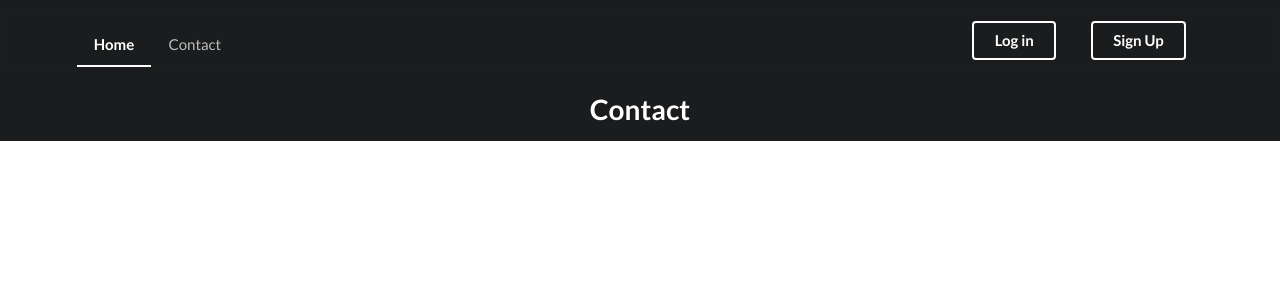
After one commit to henry-doan/django-potluck-planner, a Django app: page /contact/ in a window 1280 px wide. The commit adds this page. Shown: the top 300 px of the page. Run offline with Django 3.2, Linux system fonts and the light colour scheme; some libraries are stand-ins or nearby versions.

Commit message:
stubbed out home page and nav

```diff
--- a/potluck/planner/templates/planner/base.html
+++ b/potluck/planner/templates/planner/base.html
@@ -3,27 +3,13 @@
 <head>
   <title>Potluck Planner</title>
   <link rel="stylesheet" href="https://cdnjs.cloudflare.com/ajax/libs/semantic-ui/2.4.1/semantic.min.css" integrity="sha256-9mbkOfVho3ZPXfM7W8sV2SndrGDuh7wuyLjtsWeTI1Q=" crossorigin="anonymous" />
-
 </head>
 <body>
-  <!-- <nav class="red" role="navigation">
-    <div class="nav-wrapper container">
-      <a id="logo-container" href="#" class="brand-logo">Logo</a>
-      <ul class="right hide-on-med-and-down">
-        <li><a href="#">Navbar Link</a></li>
-      </ul>
-
-      <ul id="nav-mobile" class="sidenav">
-        <li><a href="#">Navbar Link</a></li>
-      </ul>
-      <a href="#" data-target="nav-mobile" class="sidenav-trigger"><i class="material-icons">menu</i></a>
-    </div>
-  </nav> -->
   <div class="ui inverted vertical masthead center aligned segment">
     <div class="ui large secondary inverted pointing menu stackable">
       <div class="ui container">
-        <a class="active item">Home</a>
-        <a class="item">Contact</a>
+        <a class="item active" href="{% url 'home' %}">Home</a>
+        <a class="item" href="{% url 'contact' %}">Contact</a>
         {% if user.is_authenticated %}
           <a class="item">Events</a>
         {% endif %}
@@ -44,10 +30,9 @@
       </div>
     </div>
   </div>
-  <div class="ui container">
   {% if messages %}
     {% for message in messages %}
-        <div class="alert alert-{{ message.tags }}">
+      <div class="ui message {{ message.tags }}">
         {{ message }}
       </div>
     {% endfor %}
@@ -56,7 +41,6 @@
   {% block body %}
 
   {% endblock %}
-  </div>
 </body>
 <script src="https://code.jquery.com/jquery-3.1.1.min.js" integrity="sha256-hVVnYaiADRTO2PzUGmuLJr8BLUSjGIZsDYGmIJLv2b8=" crossorigin="anonymous"></script>
 <script src="https://cdnjs.cloudflare.com/ajax/libs/semantic-ui/2.4.1/semantic.min.js" integrity="sha256-t8GepnyPmw9t+foMh3mKNvcorqNHamSKtKRxxpUEgFI=" crossorigin="anonymous"></script>
--- /dev/null
+++ b/potluck/planner/templates/planner/contact.html
@@ -0,0 +1,12 @@
+{% extends 'planner/base.html' %}
+
+{% block body %}
+  <div class="ui inverted vertical masthead center aligned segment">
+    <div class="ui text container">
+      <h1 class="ui inverted header">
+        Contact
+      </h1>
+    </div>
+  </div>
+
+{%  endblock %}
--- a/potluck/planner/views.py
+++ b/potluck/planner/views.py
@@ -1,3 +1,8 @@
 from django.shortcuts import render
 
 # Create your views here.
+def home(request):
+  return render(request, 'planner/home.html')
+
+def contact(request):
+  return render(request, 'planner/contact.html')
--- a/potluck/potluck/urls.py
+++ b/potluck/potluck/urls.py
@@ -19,9 +19,11 @@ from users import views as user_views
 from django.contrib.auth import views as authentication_views
 from django.conf import settings
 from django.conf.urls.static import static
+from planner import views
 
 urlpatterns = [
-    path('admin/', admin.site.urls),
+    path('', views.home, name="home"),
+    path('contact/', views.contact, name="contact"),
     path('register/', user_views.register, name='register'),
     path('login/', authentication_views.LoginView.as_view(template_name='users/login.html'), name='login'),
     path('logout/', authentication_views.LogoutView.as_view(template_name='users/logout.html'), name='logout'),
--- a/potluck/users/forms.py
+++ b/potluck/users/forms.py
@@ -7,4 +7,4 @@ class RegistrationForm(UserCreationForm):
 
   class Meta:
     model = User
-    fields = ['first_name', 'last_name', 'email', 'password1', 'password2']
+    fields = ['username', 'first_name', 'last_name', 'email', 'password1', 'password2']
--- a/potluck/users/views.py
+++ b/potluck/users/views.py
@@ -14,6 +14,9 @@ def register(request):
       last_name = form.cleaned_data.get('last_name')
       messages.success(request, f'Welcome {first_name} {last_name}! You are logged in!')
       return redirect('login')
+    else:
+      print("not valid")
+      print(form)
   else:
     form = RegistrationForm()
   return render(request, 'users/register.html', {'form': form})
```
Also changed, not shown: potluck/planner/templates/planner/home.html (added, +68 -0 lines), potluck/db.sqlite3. Lines whose indentation alone changed are shown as unchanged.
